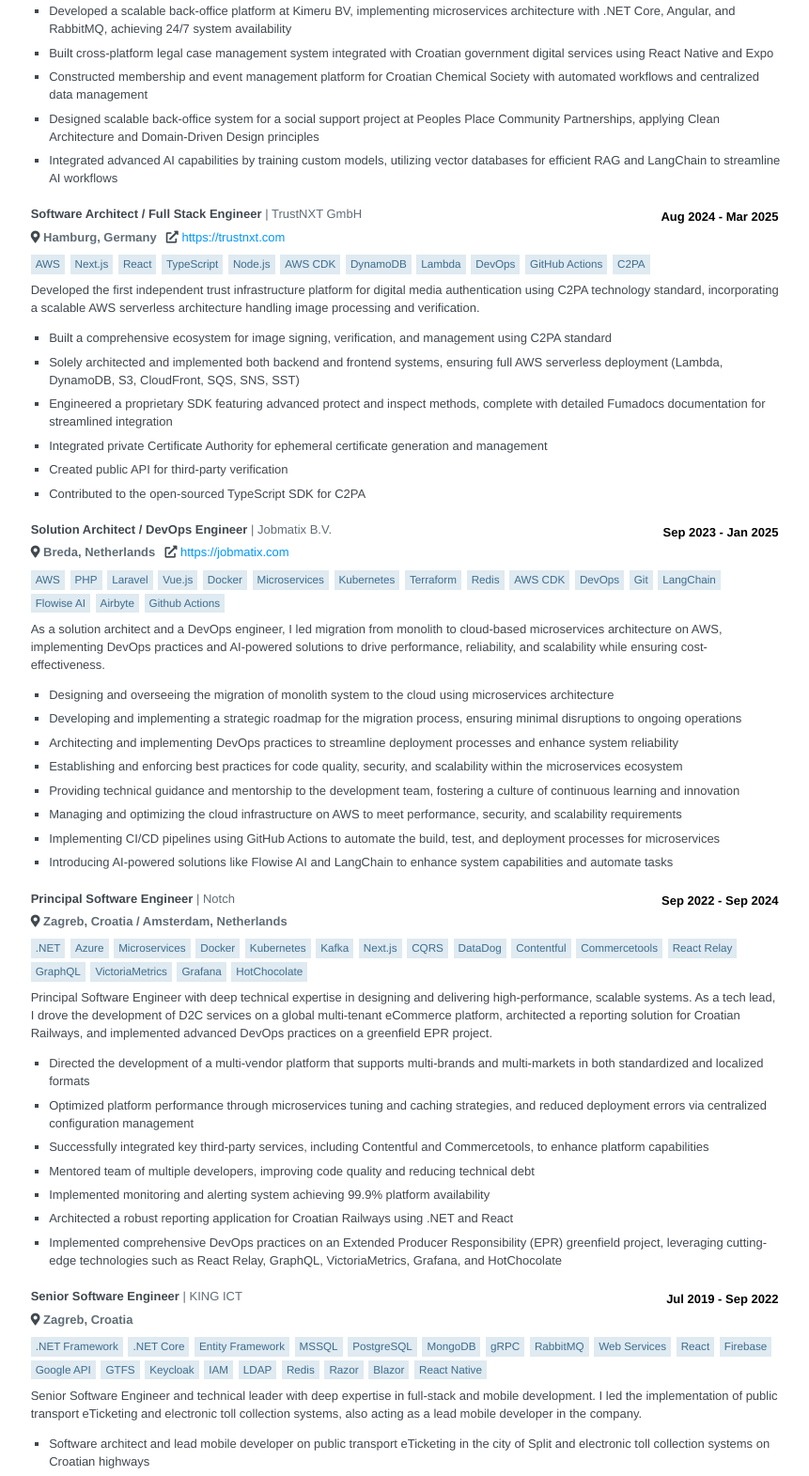
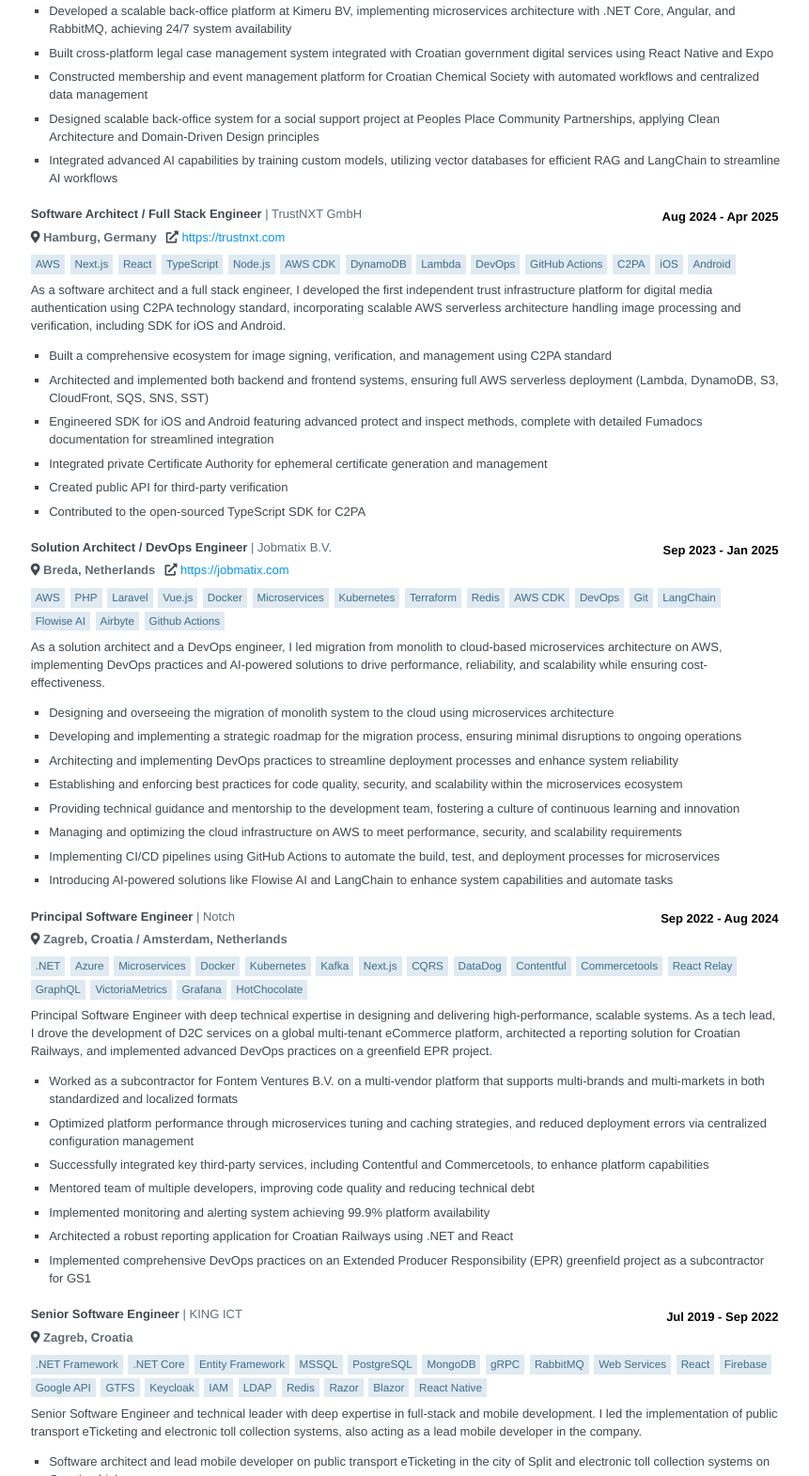
Before and after one commit to karlobencic/karlobencic.github.io, a website: page index.html in a window 1280 px wide. Shown: the part 961-2532 px from the top of the page at 94% size, without its empty margins (219-1080 px from the left). Drawn offline with Linux system fonts and the light colour scheme.

Commit message:
add subcontractors

```diff
--- a/index.html
+++ b/index.html
@@ -1010,7 +1010,7 @@
           <header class="clear">
             <div class="date">
               <span class="startDate">Aug 2024</span>
-              <span class="endDate">- Mar 2025</span>
+              <span class="endDate">- Apr 2025</span>
             </div>
             <div class="position">Software Architect / Full Stack Engineer</div>
             <div class="company">TrustNXT GmbH</div>
@@ -1034,13 +1034,15 @@
             <li>DevOps</li>
             <li>GitHub Actions</li>
             <li>C2PA</li>
+            <li>iOS</li>
+            <li>Android</li>
           </ul>
           <div class="item" id="work-item">
-            <div class="summary"><p><p>Developed the first independent trust infrastructure platform for digital media authentication using C2PA technology standard, incorporating a scalable AWS serverless architecture handling image processing and verification.</p></p></div>
+            <div class="summary"><p><p>As a software architect and a full stack engineer, I developed the first independent trust infrastructure platform for digital media authentication using C2PA technology standard, incorporating scalable AWS serverless architecture handling image processing and verification, including SDK for iOS and Android.</p></p></div>
             <ul class="highlights">
               <li><p><p>Built a comprehensive ecosystem for image signing, verification, and management using C2PA standard</p></p></li>
-              <li><p><p>Solely architected and implemented both backend and frontend systems, ensuring full AWS serverless deployment (Lambda, DynamoDB, S3, CloudFront, SQS, SNS, SST)</p></p></li>
-              <li><p><p>Engineered a proprietary SDK featuring advanced protect and inspect methods, complete with detailed Fumadocs documentation for streamlined integration</p></p></li>
+              <li><p><p>Architected and implemented both backend and frontend systems, ensuring full AWS serverless deployment (Lambda, DynamoDB, S3, CloudFront, SQS, SNS, SST)</p></p></li>
+              <li><p><p>Engineered SDK for iOS and Android featuring advanced protect and inspect methods, complete with detailed Fumadocs documentation for streamlined integration</p></p></li>
               <li><p><p>Integrated private Certificate Authority for ephemeral certificate generation and management</p></p></li>
               <li><p><p>Created public API for third-party verification</p></p></li>
               <li><p><p>Contributed to the open-sourced TypeScript SDK for C2PA</p></p></li>
@@ -1105,7 +1107,7 @@
           <header class="clear">
             <div class="date">
               <span class="startDate">Sep 2022</span>
-              <span class="endDate">- Sep 2024</span>
+              <span class="endDate">- Aug 2024</span>
             </div>
             <div class="position">Principal Software Engineer</div>
             <div class="company">Notch</div>
@@ -1135,13 +1137,13 @@
           <div class="item" id="work-item">
             <div class="summary"><p><p>Principal Software Engineer with deep technical expertise in designing and delivering high-performance, scalable systems. As a tech lead, I drove the development of D2C services on a global multi-tenant eCommerce platform, architected a reporting solution for Croatian Railways, and implemented advanced DevOps practices on a greenfield EPR project.</p></p></div>
             <ul class="highlights">
-              <li><p><p>Directed the development of a multi-vendor platform that supports multi-brands and multi-markets in both standardized and localized formats</p></p></li>
+              <li><p><p>Worked as a subcontractor for Fontem Ventures B.V. on a multi-vendor platform that supports multi-brands and multi-markets in both standardized and localized formats</p></p></li>
               <li><p><p>Optimized platform performance through microservices tuning and caching strategies, and reduced deployment errors via centralized configuration management</p></p></li>
               <li><p><p>Successfully integrated key third-party services, including Contentful and Commercetools, to enhance platform capabilities</p></p></li>
               <li><p><p>Mentored team of multiple developers, improving code quality and reducing technical debt</p></p></li>
               <li><p><p>Implemented monitoring and alerting system achieving 99.9% platform availability</p></p></li>
               <li><p><p>Architected a robust reporting application for Croatian Railways using .NET and React</p></p></li>
-              <li><p><p>Implemented comprehensive DevOps practices on an Extended Producer Responsibility (EPR) greenfield project, leveraging cutting-edge technologies such as React Relay, GraphQL, VictoriaMetrics, Grafana, and HotChocolate</p></p></li>
+              <li><p><p>Implemented comprehensive DevOps practices on an Extended Producer Responsibility (EPR) greenfield project as a subcontractor for GS1</p></p></li>
             </ul>
           </div>
         </section>
```
Also changed, not shown: resume.json (+8 -8 lines).
